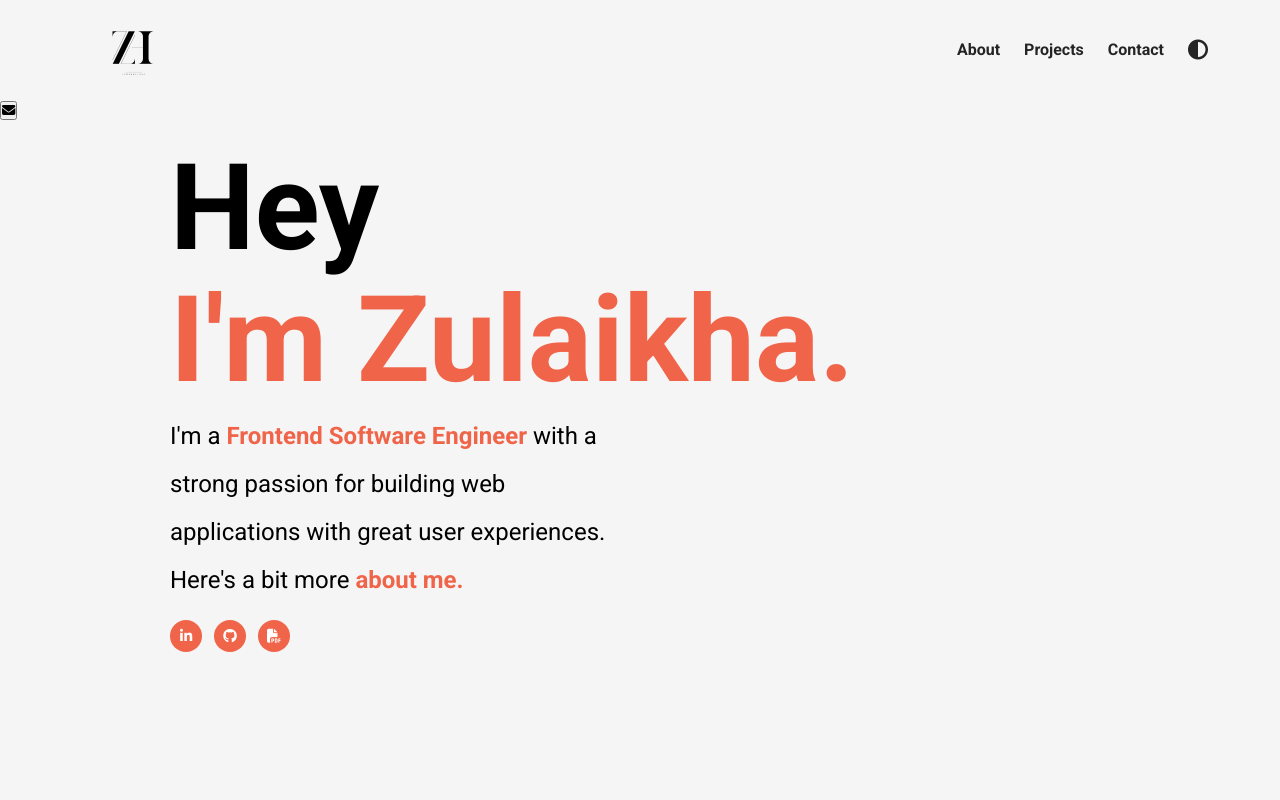
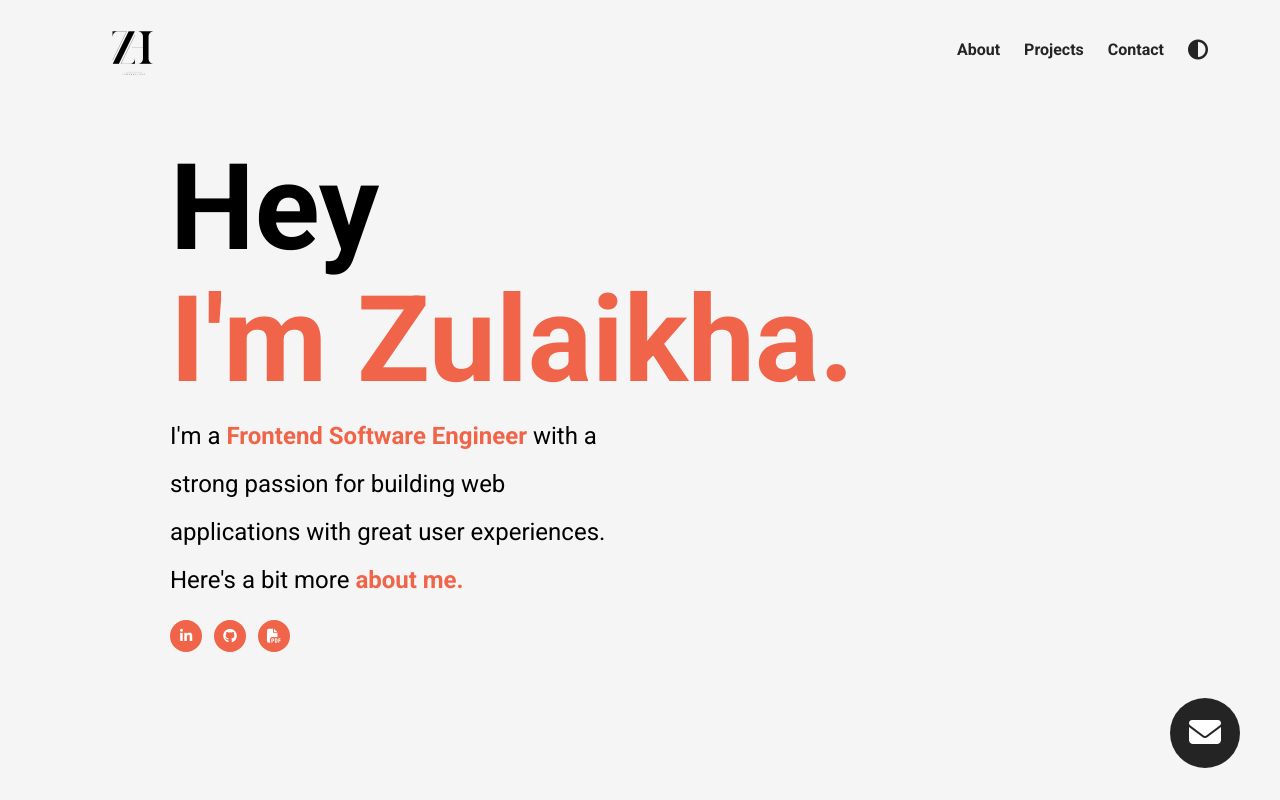
Before and after one commit to Zhanif2/Advanced-e-portfolio, a plain HTML site: page index.html in a window 1280 px wide. Drawn offline with Linux system fonts and the light colour scheme.

Commit message:
mail icon added

```diff
--- a/style.css
+++ b/style.css
@@ -26,7 +26,9 @@ section {
 background-color: rgb(245, 245, 245);
 }
 
-
+button{
+    cursor: pointer;
+}
 
 .click{
     transition: all 300ms ease;
@@ -95,6 +97,20 @@ padding:0  30px;
     align-items: center;
     border-radius: 50%;
 }
+
+
+.mail_btn{
+    width: 70px;
+    height: 70px;
+    font-size: 32px;
+    border-radius: 50%;
+    border: none;
+    background-color: #242424;
+    color: white;
+    position: absolute;
+    bottom: 32px;
+    right: 40px;
+}
 /*
 
 NAVIGATION
@@ -108,8 +124,8 @@ nav{
     width: 100%;
     max-width: 1200px;
     margin: 0 auto;
+    padding: 0 20px;
     height: 100px;
-    padding: 0 20px;
 }
 
 #zh-logo{
@@ -135,6 +151,3 @@ nav{
 .fa-adjust{
     font-size: 20px;
 }
-
-
-/*35:16
```
